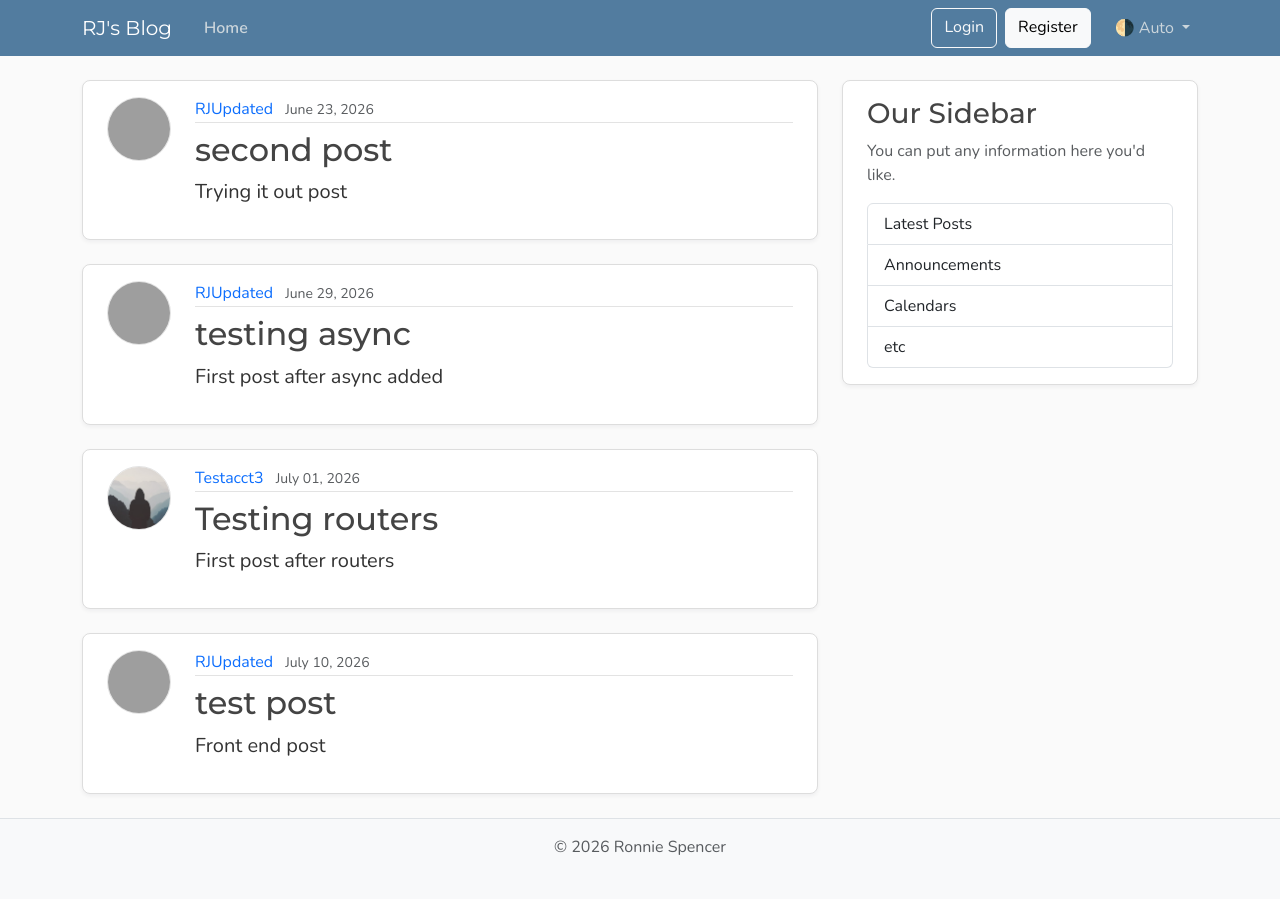
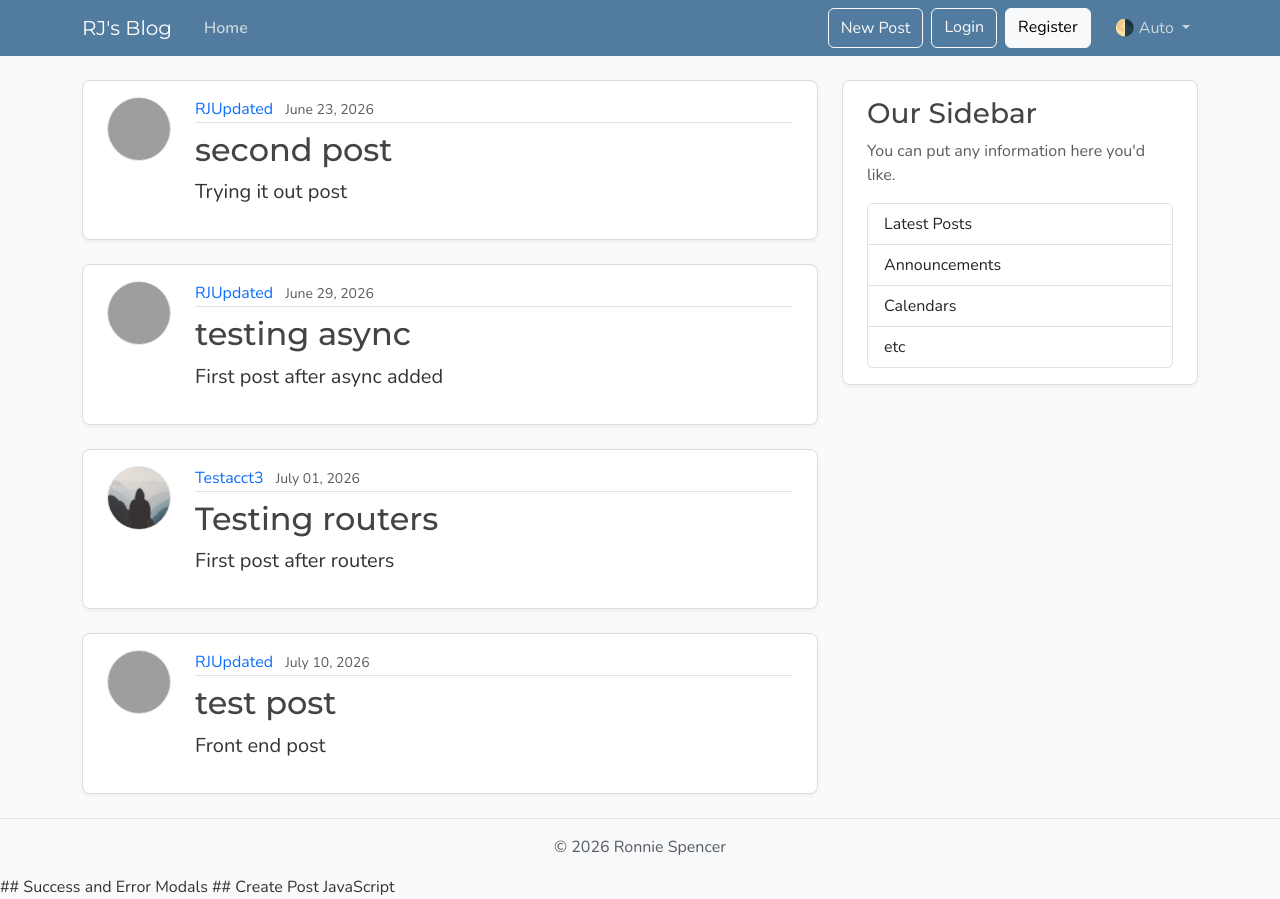
Before and after one commit to Rj-cloud-sg/fastapi_blog, a FastAPI app: page /posts in a window 1280 px wide. Before the commit the page ends 855 px from the top, so only its background shows below. Run offline with FastAPI, Linux system fonts and the light colour scheme; data comes from the database, SQL or seed files in the repository; both versions use the stored data as it was after the commit; grey boxes are pictures that could not be loaded.

Commit message:
added modals and ability to add posts on the front end with javascript

```diff
--- a/static/js/utils.js
+++ b/static/js/utils.js
@@ -0,0 +1,24 @@
+// Error message extraction from API responses
+export function getErrorMessage(error) {
+  if (typeof error.detail === "string") {
+    return error.detail;
+  } else if (Array.isArray(error.detail)) {
+    return error.detail.map((err) => err.msg).join(". ");
+  }
+  return "An error occurred. Please try again.";
+}
+
+// Show a Bootstrap modal by ID
+export function showModal(modalId) {
+  const modal = bootstrap.Modal.getOrCreateInstance(
+    document.getElementById(modalId),
+  );
+  modal.show();
+  return modal;
+}
+
+// Hide a Bootstrap modal by ID
+export function hideModal(modalId) {
+  const modal = bootstrap.Modal.getInstance(document.getElementById(modalId));
+  if (modal) modal.hide();
+}
--- a/templates/layout.html
+++ b/templates/layout.html
@@ -1,5 +1,6 @@
 <!DOCTYPE html>
 <html lang="en">
+
 <head>
   <meta charset="utf-8">
   <meta name="viewport" content="width=device-width, initial-scale=1">
@@ -33,14 +34,13 @@
   <link rel="preconnect" href="https://fonts.gstatic.com" crossorigin>
 
   <!-- Custom Font -->
-    <link href="https://fonts.googleapis.com/css2?family=Montserrat:ital,wght@0,100..900;1,100..900&family=Nunito:ital,wght@0,200..1000;1,200..1000&display=swap"
+  <link
+    href="https://fonts.googleapis.com/css2?family=Montserrat:ital,wght@0,100..900;1,100..900&family=Nunito:ital,wght@0,200..1000;1,200..1000&display=swap"
     rel="stylesheet">
 
   <!-- Bootstrap CSS -->
-    <link href="https://cdn.jsdelivr.net/npm/bootstrap@5.3.8/dist/css/bootstrap.min.css"
-          rel="stylesheet"
-          integrity="sha384-sRIl4kxILFvY47J16cr9ZwB07vP4J8+LH7qKQnuqkuIAvNWLzeN8tE5YBujZqJLB"
-          crossorigin="anonymous">
+  <link href="https://cdn.jsdelivr.net/npm/bootstrap@5.3.8/dist/css/bootstrap.min.css" rel="stylesheet"
+    integrity="sha384-sRIl4kxILFvY47J16cr9ZwB07vP4J8+LH7qKQnuqkuIAvNWLzeN8tE5YBujZqJLB" crossorigin="anonymous">
 
   <!-- Stylesheet -->
   <link rel="stylesheet" type="text/css" href="{{ url_for('static', path='css/main.css') }}">
@@ -49,36 +49,25 @@
   <meta name="theme-color" content="#527c9f">
 
   <!-- Favicon for all browsers -->
-    <link rel="icon"
-    href="{{ url_for('static', path='icons/favicon.ico') }}"
-    sizes="any">
-    <link rel="icon"
-    href="{{ url_for('static', path='icons/icon.svg') }}"
-    type="image/svg+xml">
+  <link rel="icon" href="{{ url_for('static', path='icons/favicon.ico') }}" sizes="any">
+  <link rel="icon" href="{{ url_for('static', path='icons/icon.svg') }}" type="image/svg+xml">
 
   <!-- Apple touch icon for iOS devices -->
-    <link rel="apple-touch-icon" sizes="180x180"
-    href="{{ url_for('static', path='icons/icon.png') }}">
+  <link rel="apple-touch-icon" sizes="180x180" href="{{ url_for('static', path='icons/icon.png') }}">
   <!-- Web app manifest for Progressive Web Apps -->
-    <link rel="manifest"
-    href="{{ url_for('static', path='site.webmanifest') }}">
+  <link rel="manifest" href="{{ url_for('static', path='site.webmanifest') }}">
 
   <!-- Content Security Policy: Uncomment to enhance security by restricting where content can be loaded from (useful for preventing certain attacks like XSS). Update if adding external sources (e.g., Google Fonts, Bootstrap CDN, analytics, etc). -->
   <!-- <meta http-equiv="Content-Security-Policy" content=" default-src 'self'; script-src 'self' code.jquery.com; style-src 'self' fonts.googleapis.com; font-src fonts.gstatic.com; img-src 'self' images.examplecdn.com; "> -->
 </head>
+
 <body class="d-flex flex-column min-vh-100">
   <header class="site-header">
-      <nav class="navbar navbar-expand-md bg-steel fixed-top"
-           data-bs-theme="dark">
+    <nav class="navbar navbar-expand-md bg-steel fixed-top" data-bs-theme="dark">
       <div class="container">
         <a class="navbar-brand me-4" href="{{ url_for('home') }}">RJ's Blog</a> <!-- "home" from variable in main.py-->
-          <button class="navbar-toggler"
-                  type="button"
-                  data-bs-toggle="collapse"
-                  data-bs-target="#navbarToggle"
-                  aria-controls="navbarToggle"
-                  aria-expanded="false"
-                  aria-label="Toggle navigation">
+        <button class="navbar-toggler" type="button" data-bs-toggle="collapse" data-bs-target="#navbarToggle"
+          aria-controls="navbarToggle" aria-expanded="false" aria-label="Toggle navigation">
           <span class="navbar-toggler-icon"></span>
         </button>
         <div class="collapse navbar-collapse" id="navbarToggle">
@@ -87,14 +76,14 @@
           </div>
           <!-- Navbar Right Side -->
           <div class="navbar-nav">
+            <!-- NOTE: Once auth is set up, this button will only be visible when logged in -->
+            <button class="btn btn-outline-light mb-2 mb-md-0 me-md-2" type="button" data-bs-toggle="modal"
+              data-bs-target="#createPostModal">New Post</button>
+            <!-- NOTE: Once auth is set up, this button will only be visible when logged in -->
             <a class="btn btn-outline-light mb-2 mb-md-0 me-md-2" href="#">Login</a>
             <a class="btn btn-light mb-2 mb-md-0 me-md-3" href="#">Register</a>
             <div class="nav-item dropdown">
-                <a class="nav-link dropdown-toggle"
-                   href="#"
-                   role="button"
-                   id="bd-theme"
-                   data-bs-toggle="dropdown"
+              <a class="nav-link dropdown-toggle" href="#" role="button" id="bd-theme" data-bs-toggle="dropdown"
                 aria-expanded="false">
                 <span id="bd-theme-text">🌗 Auto</span>
               </a>
@@ -145,6 +134,72 @@
     </div>
   </footer>
 
+  <!-- Create Post Modal -->
+  <div class="modal fade" id="createPostModal" tabindex="-1" aria-labelledby="createPostModalLabel" aria-hidden="true">
+    <div class="modal-dialog">
+      <div class="modal-content">
+        <div class="modal-header">
+          <h5 class="modal-title" id="createPostModalLabel">New Post</h5>
+          <button type="button" class="btn-close" data-bs-dismiss="modal" aria-label="Close"></button>
+        </div>
+        <form id="createPostForm">
+          <div class="modal-body">
+            <div class="mb-3">
+              <label for="title" class="form-label">Title</label>
+              <input type="text" class="form-control" id="title" name="title" required>
+            </div>
+            <div class="mb-3">
+              <label for="content" class="form-label">Content</label>
+              <textarea class="form-control" id="content" name="content" rows="5" required></textarea>
+            </div>
+          </div>
+          <div class="modal-footer">
+            <button type="button" class="btn btn-outline-secondary" data-bs-dismiss="modal">Cancel</button>
+            <button type="submit" class="btn btn-primary">Post</button>
+          </div>
+        </form>
+      </div>
+    </div>
+  </div>
+
+  ## Success and Error Modals
+  <!-- Success Modal -->
+  <div class="modal fade" id="successModal" tabindex="-1" aria-labelledby="successModalLabel" aria-hidden="true">
+    <div class="modal-dialog">
+      <div class="modal-content">
+        <div class="modal-header bg-success text-white">
+          <h5 class="modal-title" id="successModalLabel">Success</h5>
+          <button type="button" class="btn-close btn-close-white" data-bs-dismiss="modal" aria-label="Close"></button>
+        </div>
+        <div class="modal-body">
+          <p id="successMessage" class="fs-5"></p>
+        </div>
+        <div class="modal-footer">
+          <button type="button" class="btn btn-secondary" data-bs-dismiss="modal">Close</button>
+        </div>
+      </div>
+    </div>
+  </div>
+
+  <!-- Error Modal -->
+  <div class="modal fade" id="errorModal" tabindex="-1" aria-labelledby="errorModalLabel" aria-hidden="true">
+    <div class="modal-dialog">
+      <div class="modal-content">
+        <div class="modal-header bg-danger text-white">
+          <h5 class="modal-title" id="errorModalLabel">Error</h5>
+          <button type="button" class="btn-close btn-close-white" data-bs-dismiss="modal" aria-label="Close"></button>
+        </div>
+        <div class="modal-body">
+          <p id="errorMessage" class="fs-5"></p>
+        </div>
+        <div class="modal-footer">
+          <button type="button" class="btn btn-secondary" data-bs-dismiss="modal">Close</button>
+        </div>
+      </div>
+    </div>
+  </div>
+
+
   <!-- Set the current year in the footer -->
   <script>document.getElementById('year').textContent = new Date().getFullYear();</script>
 
@@ -177,5 +232,79 @@
     // Initialize
     setTheme(localStorage.getItem('theme') || 'auto');
   </script>
+
+
+  ## Create Post JavaScript
+  <!-- Create Post Form Handler -->
+  <script type="module">
+    import {
+      getErrorMessage,
+      hideModal,
+      showModal,
+    } from "/static/js/utils.js";
+
+    const createForm = document.getElementById("createPostForm");
+
+    createForm.addEventListener("submit", async (event) => {
+      // Stop default form submission - we'll handle it with JavaScript
+      event.preventDefault();
+
+      // Gather form values into a plain object {title: "...", content: "..."}
+      const formData = new FormData(createForm);
+      const postData = Object.fromEntries(formData.entries());
+
+      // TEMPORARY - hardcoded until authorization i
+      postData.user_id = 1;
+
+      try {
+        // POST to our API as JSON
+        const response = await fetch("/api/posts", {
+          method: "POST",
+          headers: {
+            "Content-Type": "application/json",
+          },
+          body: JSON.stringify(postData),
+        });
+
+        if (response.ok) {
+          const data = await response.json();
+          document.getElementById("successMessage").textContent =
+            `Post "${data.title}" created successfully!`;
+
+          hideModal("createPostModal");
+          showModal("successModal");
+
+          // Clear form
+          createForm.reset();
+
+          // Reload page after modal is hidden to show new post
+          document
+            .getElementById("successModal")
+            .addEventListener(
+              "hidden.bs.modal",
+              () => {
+                window.location.reload();
+              },
+              { once: true },
+            );
+        } else {
+          const error = await response.json();
+          document.getElementById("errorMessage").textContent =
+            getErrorMessage(error);
+
+          hideModal("createPostModal");
+          showModal("errorModal");
+        }
+      } catch (error) {
+        document.getElementById("errorMessage").textContent =
+          "Network error. Please check your connection and try again.";
+        showModal("errorModal");
+      }
+    });
+  </script>
+
+  {% block scripts %}
+  {% endblock scripts %}
 </body>
+
 </html>
```
Also changed, not shown: blog.db. Lines whose indentation alone changed are shown as unchanged.
